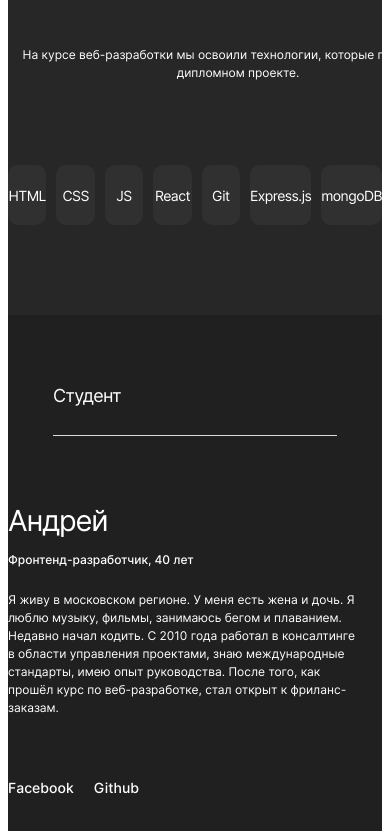
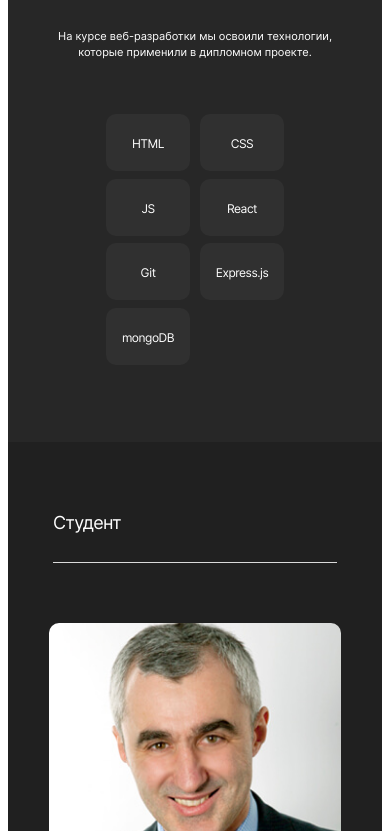
Before and after one commit to Andrey-Maystrenko/movies-explorer-frontend, a React (Create React App) app: page / in a window 390 px wide. Shown: the part 1593-2424 px from the top of the page. Built offline with nearby package versions, Linux system fonts and the light colour scheme.

Commit message:
diploma frontend 320 untill AboutMe completed

```diff
--- a/src/components/Main/AboutMe/AboutMe.css
+++ b/src/components/Main/AboutMe/AboutMe.css
@@ -66,3 +66,37 @@
         margin: 62px 0 0 0;
     }
 }
+
+@media screen and (max-width: 1279px) {
+    .about-me__content {
+        width          : 292px;
+        margin         : 60px auto 0;
+        display        : flex;
+        flex-direction : column-reverse;
+        justify-content: space-between;
+    }
+
+    .about-me__image {
+        width : 292px;
+        height: 352px;
+    }
+
+    .about-me__about {
+        width     : 292px;
+        margin-top: 40px;
+    }
+
+    .subtitle-text {
+        margin     : 20px 0 0 0;
+        font-size  : 11px;
+        line-height: 16px;
+    }
+
+    .about-me__description {
+        margin: 20px 0 0 0;
+    }
+
+    .links {
+        margin: 40px 0 0 0;
+    }
+}
--- a/src/components/Main/Promo/Promo.css
+++ b/src/components/Main/Promo/Promo.css
@@ -37,12 +37,12 @@
     }
 
     .title-text {
-        width      : 680px;
         font-size  : 40px;
         line-height: 52px;
     }
 
     .title-text_promo {
+        width      : 680px;
         padding-top: 350px;
         height     : 104px;
     }
--- a/src/components/Main/Techs/Techs.css
+++ b/src/components/Main/Techs/Techs.css
@@ -59,7 +59,48 @@
     }
 
     .techs {
-        margin         : 83px auto 0;
-        padding-bottom : 90px;
+        margin        : 83px auto 0;
+        padding-bottom: 90px;
     }
 }
+
+@media screen and (max-width: 767px) {
+    .title-text_techs {
+        width      : 292px;
+        height     : 36px;
+        padding-top: 20px;
+    }
+
+    .techs__description {
+        width : 292px;
+        height: 36px;
+    }
+
+    .two-columns__main-text {
+        margin-top : 24px;
+        font-size  : 11px;
+        line-height: 16px;
+    }
+
+    .techs {
+        width          : 178px;
+        height         : 258px;
+        display        : flex;
+        justify-content: space-between;
+        flex-wrap      : wrap;
+        margin         : 50px auto 0;
+        padding-bottom : 70px;
+    }
+
+    .techs-item {
+        width         : 84px;
+        height        : 57px;
+        margin-right  : 0;
+        font-style    : normal;
+        font-weight   : 400;
+        font-size     : 12px;
+        line-height   : 59px;
+        text-align    : center;
+        letter-spacing: -0.04em;
+    }
+}
```
